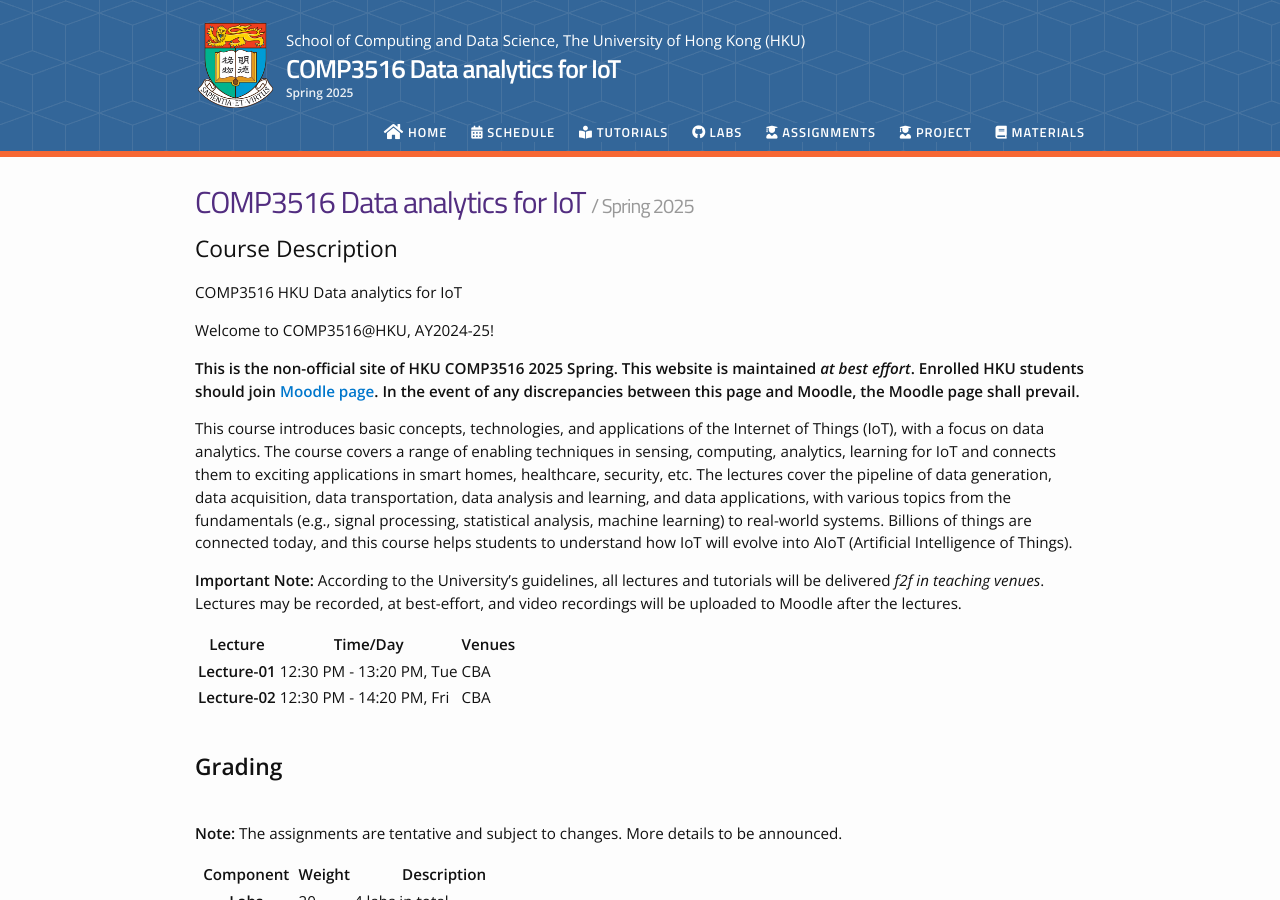
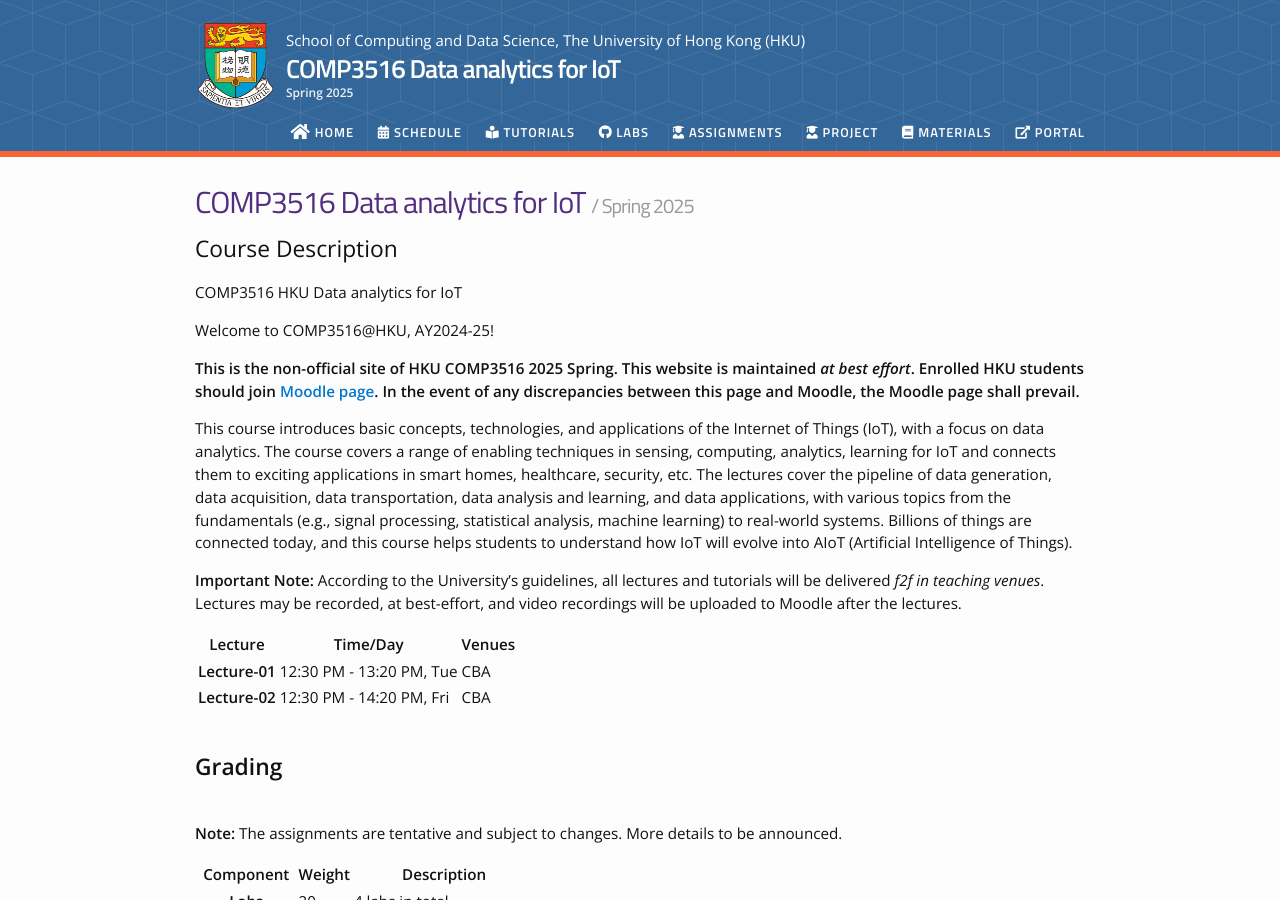
Before and after one commit to comp3516-hku/comp3516-2025, a Jekyll site: the page built from index.md, in a window 1280 px wide and 900 px high. Built offline with Jekyll 4.4.1, drawn with Linux system fonts in a browser that asks for light colours; nearby versions of some CDN libraries.

Commit message:
add favicon and navigation

```diff
--- a/_data/nav.yml
+++ b/_data/nav.yml
@@ -30,3 +30,8 @@
 - url: /materials/
   name: Materials
   icon_class: fas fa-book
+
+- url: https://comp3516-hku.github.io/
+  name: Portal
+  icon_class: fas fa-external-link-alt
+  absolute: true
--- a/_includes/head.html
+++ b/_includes/head.html
@@ -22,6 +22,11 @@
   <meta name="description" content="{% if page.excerpt %}{{ page.excerpt | strip_html | strip_newlines | truncate: 160 }}{% else %}{{ page.title }} - {{ site.course_name }} / {{ site.course_semester }}{% endif %}">
 
   <link rel="stylesheet" href="{{ "/_css/main.css" | prepend: site.baseurl }}">
+  <link rel="apple-touch-icon" sizes="180x180" href="{{ "/_images/favicons/apple-touch-icon.png" | prepend: site.baseurl }}">
+  <link rel="icon" type="image/png" sizes="32x32" href="{{ "/_images/favicons/favicon-32x32.png" | prepend: site.baseurl }}">
+  <link rel="icon" type="image/png" sizes="16x16" href="{{ "/_images/favicons/favicon-16x16.png" | prepend: site.baseurl }}">
+  <link rel="icon" href="{{ "/_images/favicons/favicon.ico" | prepend: site.baseurl }}">
+  <link rel="manifest" href="{{ "/_images/favicons/site.webmanifest" | prepend: site.baseurl }}">
   <link rel="canonical" href="{{ page.url | replace:'index.html','' | prepend: site.baseurl | prepend: site.url }}">
   <link rel="alternate" type="application/rss+xml" title="{{ site.course_name }} / {{ site.course_semester }} - {{ site.schoolname }}" href="{{ "/feed.xml" | prepend: site.baseurl | prepend: site.url }}" />
 <link rel='stylesheet' id='open-sans-css'  href='//fonts.googleapis.com/css?family=Open+Sans%3A300italic%2C400italic%2C600italic%2C300%2C400%2C600&#038;subset=latin%2Clatin-ext&#038;ver=4.2.4' type='text/css' media='all' />
--- a/_includes/nav.html
+++ b/_includes/nav.html
@@ -1,7 +1,11 @@
 <ul class="menu">
     {% for item in site.data.nav.items %}
     <li>
+        {% if item.absolute %}
+        <a class="page-link" href="{{ item.url }}">
+        {% else %}
         <a class="page-link" href="{{ item.url | prepend: site.baseurl }}">
+        {% endif %}
             <i class="{{ item.icon_class }}"></i> {{ item.name }}
         </a>
     </li>
```
Also changed, not shown: _images/favicons/android-chrome-192x192.png (added), _images/favicons/android-chrome-512x512.png (added), _images/favicons/apple-touch-icon.png (added), _images/favicons/favicon-16x16.png (added), _images/favicons/favicon-32x32.png (added), _images/favicons/favicon.ico (added), _images/favicons/site.webmanifest (added).
